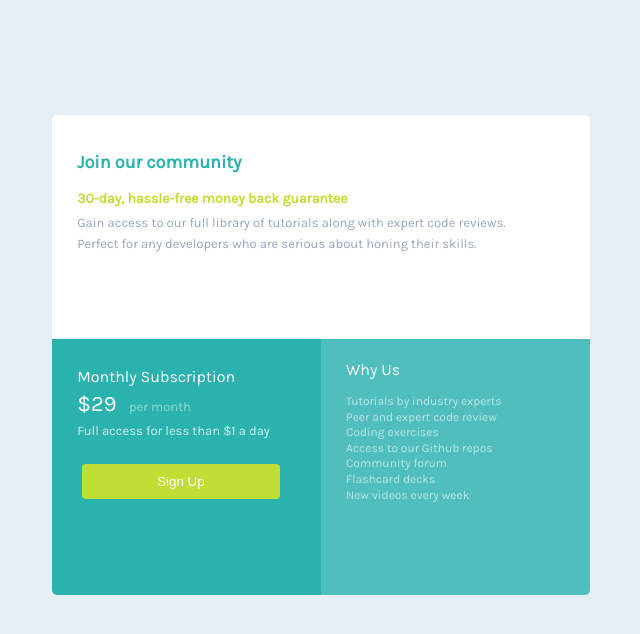
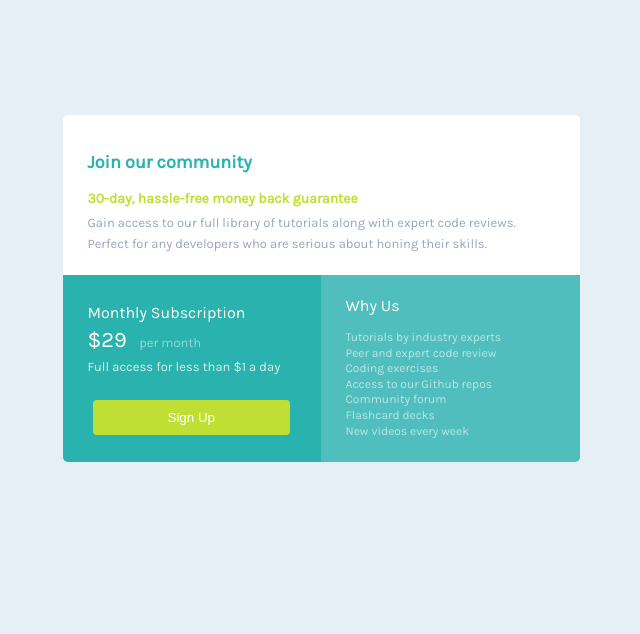
Before and after one commit to dquindara8/Single-Price-Grid, a plain HTML site: page index.html in a window 1280 px wide. Shown: the whole page, without its empty margins (319-959 px from the left). Drawn offline with Linux system fonts and the light colour scheme.

Commit message:
Update style.css

```diff
--- a/style.css
+++ b/style.css
@@ -10,6 +10,7 @@ html {
 
 body {
   background-color: hsl(204, 43%, 93%);
+  height: 80vh;
 }
 
 .container {
@@ -17,18 +18,17 @@ body {
   grid-template-areas:
     "top-box top-box"
     "bottom-left bottom-right";
-  width: 42vw;
-  height: 50vh;
+  width: 517px;
+  height: 347px;
   margin: 115px auto;
-  line-height: 1.3;
 }
 
 .top-box {
   grid-area: top-box;
   padding: 25px;
   background-color: white;
-  width: 42vw;
-  height: 28vh;
+  width: 517px;
+  height: 160px;
   border-top-left-radius: 5px;
   border-top-right-radius: 5px;
 }
@@ -37,8 +37,8 @@ body {
   grid-area: bottom-left;
   padding: 25px 25px;
   background-color: hsl(179, 62%, 43%);
-  width: 21vw;
-  height: 32vh;
+  width: 258px;
+  height: 187px;
   color: white;
   border-bottom-left-radius: 5px;
   position: relative;
@@ -48,8 +48,8 @@ body {
   grid-area: bottom-right;
   padding: 25px 25px;
   background-color: hsla(179, 62%, 43%, 0.789);
-  width: 21vw;
-  height: 32vh;
+  width: 259px;
+  height: 187px;
   color: white;
   border-bottom-right-radius: 5px;
   position: relative;
```
